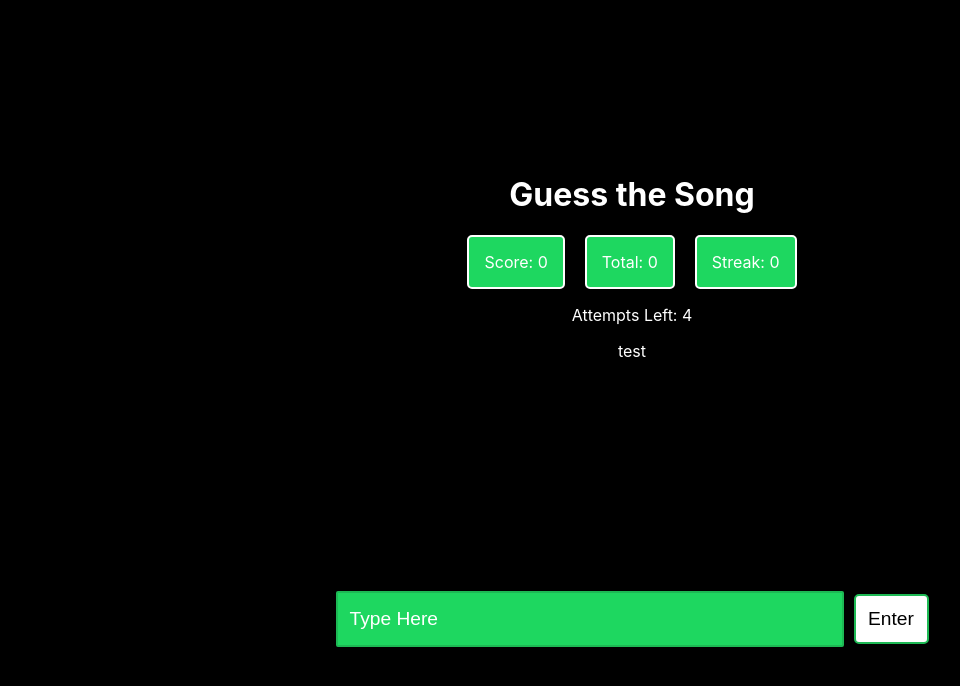
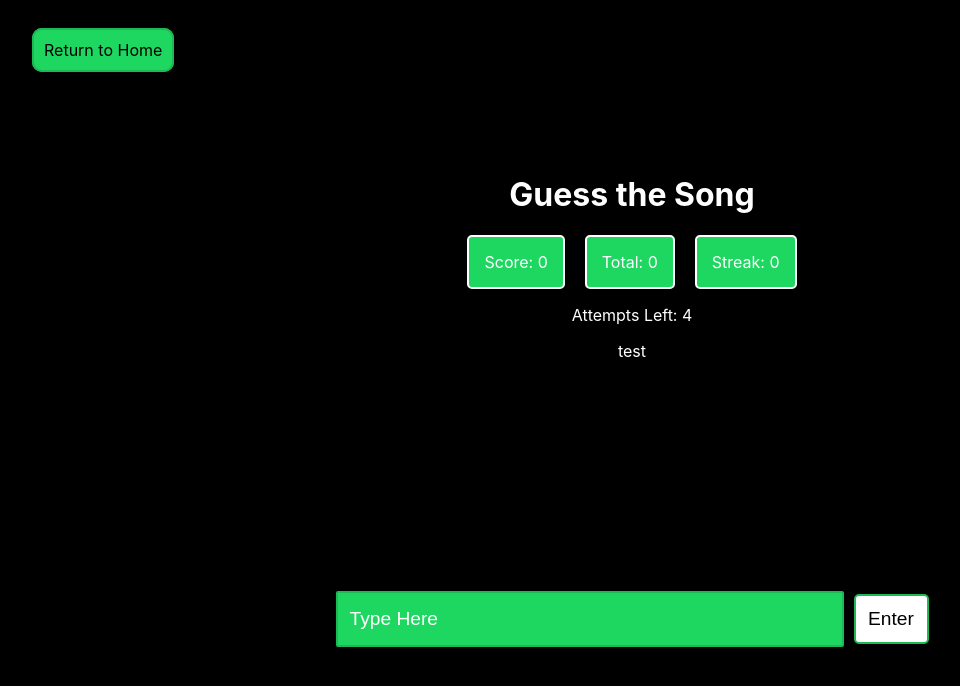
Before and after one commit to ak942/musiqle-front-end, a React (Create React App) app: page /song in a window 1280 px wide. Shown: the top 686 px of the page, without its empty margins (8-968 px from the left). Built offline with nearby package versions, Linux system fonts and the light colour scheme.

Commit message:
Fixed NavBar and added to other pages

```diff
--- a/src/App.css
+++ b/src/App.css
@@ -11,3 +11,17 @@
     color: white;
     height: 100vh;
 }
+
+.right {
+    /* display: flex;
+    flex-direction: row; */
+    right: 20px;
+    top: 20px;
+    margin: 20px;
+    gap: 20px;
+    position: fixed;
+}
+
+.signin {
+    margin: 10px;
+}
--- a/src/App.js
+++ b/src/App.js
@@ -11,7 +11,6 @@ function App() {
 
 
   return (
-    <>
     <Router>
       <Routes>
         <Route
@@ -38,7 +37,6 @@ function App() {
         />
       </Routes>
     </Router>
-    </>
   );
 }
 
--- a/src/components/Album.js
+++ b/src/components/Album.js
@@ -4,6 +4,7 @@ import InputForm from './InputForm';
 import ScoreBoard from './ScoreBoard';
 import albuminfo from "../dummy_data_album.json"
 import { useState } from 'react';
+import NavBar from './NavBar';
 
 
 const Album = ({ currentScore, totalScore, streak, inputAnswer, setInputAnswer }) => {
@@ -31,6 +32,7 @@ const Album = ({ currentScore, totalScore, streak, inputAnswer, setInputAnswer }
 
     return (
         <div className="center game">
+            <NavBar />
             <h1>Guess the Album</h1>
             <ScoreBoard
                 currentScore={currentScore}
--- a/src/components/Home.js
+++ b/src/components/Home.js
@@ -6,15 +6,19 @@ const Home = () => {
     return (
         <div className="home">
             <h1 className="welcome-header">Play! Pick Your Path</h1>
-            <div>
-                <button className="circular">Sign in to Spotify</button>
-                <button className="circular">Sign in as Guest</button>
+            <div className="right">
+                <button className="circular signin">
+                    Sign in to Spotify
+                </button>
+                <button className="circular signin">
+                    Sign in as Guest
+                </button>
             </div>
             <br />
             <ul className="link-container">
-                <li className="link-home">
+                {/* <li className="link-home">
                     <Link to="/"></Link>
-                </li>
+                </li> */}
                 <li className="link-list">
                     <div className="link">
                         <Link to="/album">Album</Link>
--- a/src/components/NavBar.js
+++ b/src/components/NavBar.js
@@ -4,21 +4,13 @@ import './NavBar.css'
 
 const NavBar = () => {
     return (
-        <>
-            <Nav>
-                <NavMenu className="nav-container">
-                    <NavLink to="/home" activeStyle>
-                        Home
-                    </NavLink>
-                    <NavLink to="/album" activeStyle>
-                        Album
-                    </NavLink>
-                    <NavLink to="/song" activeStyle>
-                        Song
-                    </NavLink>
-                </NavMenu>
-            </Nav>
-        </>
+        <Nav>
+            <NavMenu className="nav-container">
+                <NavLink className="nav-link" to="/" activeStyle>
+                    Return to Home
+                </NavLink>
+            </NavMenu>
+        </Nav>
     );
 };
 
--- a/src/components/NavBarElements.js
+++ b/src/components/NavBarElements.js
@@ -4,55 +4,55 @@ import styled from "styled-components";
 
 //NavBar Container
 export const Nav = styled.nav`
-  margin-top: 20%;
-  height: 85px;
-  display: flex;
-  justify-content: center;
-  padding: 0.2rem calc((100vw - 1000px) / 2);
-  z-index: 12;
-  text-align: center;
+  // margin-top: 20%;
+  // height: 85px;
+  // display: flex;
+  // justify-content: center;
+  // padding: 0.2rem calc((100vw - 1000px) / 2);
+  // z-index: 12;
+  // text-align: center;
 `;
 
 //NavLinks
 export const NavLink = styled(Link)`
-  color: black;
-  display: flex;
-  align-items: center;
-  background: #ffb3ff;
-  text-decoration: none;
-  padding: 0 1rem;
-  border: 3px black solid;
-  height: 100%;
-  cursor: pointer;
-  &.active {
-    color: #4d4dff;
-  }
+  // color: black;
+  // display: flex;
+  // align-items: center;
+  // background: #ffb3ff;
+  // text-decoration: none;
+  // padding: 0 1rem;
+  // border: 3px black solid;
+  // height: 100%;
+  // cursor: pointer;
+  // &.active {
+  //   color: #4d4dff;
+  // }
 `;
 
 export const Bars = styled(Link)`
-  display: none;
-  color: #808080;
-  @media screen and (max-width: 768px) {
-    display: block;
-    position: absolute;
-    top: 0;
-    right: 0;
-    transform: translate(-100%, 75%);
-    font-size: 1.8rem;
-    cursor: pointer;
-  }
+  // display: none;
+  // color: #808080;
+  // @media screen and (max-width: 768px) {
+  //   display: block;
+  //   position: absolute;
+  //   top: 0;
+  //   right: 0;
+  //   transform: translate(-100%, 75%);
+  //   font-size: 1.8rem;
+  //   cursor: pointer;
+  // }
 `;
 
 export const NavMenu = styled.div`
-    display: flex;
-    align-items: center;
-    margin-right: -24px;
-    /* Second Nav */
-    /* margin-right: 24px; */
-    /* Third Nav */
-    /* width: 100vw;
-    white-space: nowrap; */
-    @media screen and (max-width: 768px) {
-        display: none;
-    }
+    // display: flex;
+    // align-items: center;
+    // margin-right: -24px;
+    // /* Second Nav */
+    // /* margin-right: 24px; */
+    // /* Third Nav */
+    // /* width: 100vw;
+    // white-space: nowrap; */
+    // @media screen and (max-width: 768px) {
+    //     display: none;
+    // }
 `;
--- a/src/components/Song.js
+++ b/src/components/Song.js
@@ -1,10 +1,12 @@
 import React from 'react'
 import InputForm from './InputForm'
 import ScoreBoard from './ScoreBoard'
+import NavBar from './NavBar'
 
 const song = ({ name, currentScore, totalScore, streak, attempts = 4, inputAnswer, setInputAnswer }) => {
     return (
         <div className="center game">
+            <NavBar />
             <h1>Guess the Song</h1>
             <ScoreBoard
                 currentScore={currentScore}
@@ -20,6 +22,7 @@ const song = ({ name, currentScore, totalScore, streak, attempts = 4, inputAnswe
                 inputAnswer={inputAnswer}
                 setInputAnswer={setInputAnswer}
             />
+
         </div>
     )
 }
--- a/src/components/home.css
+++ b/src/components/home.css
@@ -16,6 +16,7 @@
     list-style-type: none;
     border: black, solid, 3px;
     justify-content: center;
+    align-items: center;
 }
 
 a:link {
--- a/src/components/navbar.css
+++ b/src/components/navbar.css
@@ -1,11 +1,14 @@
-#nav-link {
-    border: 2px black solid;
-    display: flex;
-    color: pink;
+.nav-link {
+    border: 2px #1db954 solid;
+    color: white;
+    background-color: #1ed760;
+    padding: 10px;
+    border-radius: 10px;
 }
 
-#nav-container {
-    border: 3px black solid;
-    height: 15vh;
+.nav-container {
+    position: fixed;
     text-align: center;
+    top: 40px;
+    left: 40px;
 }
```
Lines whose indentation alone changed are shown as unchanged.
